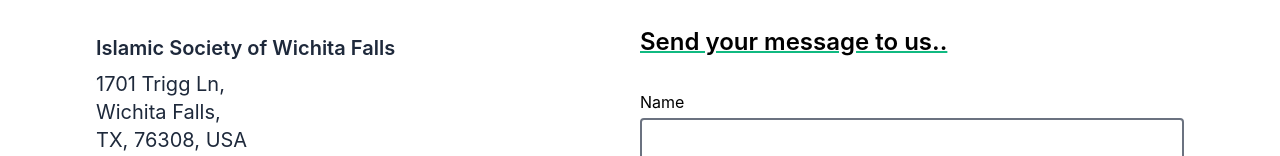
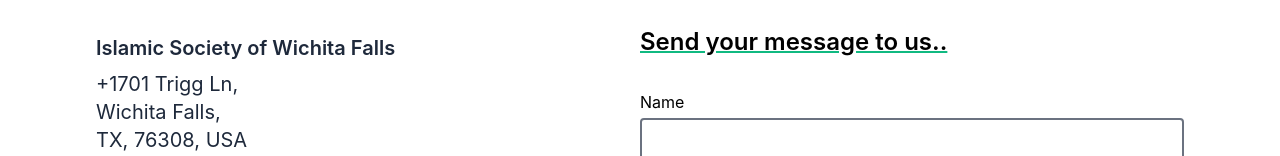
Before and after one commit to wfic/site, a Next.js app: page /contact in a window 1280 px wide. Shown: the part 621-777 px from the top of the page. Built offline with nearby package versions, Linux system fonts and the light colour scheme.

Commit message:
modified

```diff
--- a/components/Mailer.js
+++ b/components/Mailer.js
@@ -16,7 +16,6 @@
       }).catch(err => {
           console.log(err);
       })
-      e.reset()
   }
 
   return (
--- a/pages/contact.js
+++ b/pages/contact.js
@@ -27,7 +27,7 @@
                 <div className="grid grid-cols-1 md:grid-cols-2 mt-10">
                     <div className="">
                         <h2 className="text-md md:text-xl font-semibold text-slate-800 py-2">Islamic Society of Wichita Falls</h2>
-                        <p className='text-md md:text-xl text-slate-800'>1701 Trigg Ln,</p>
+                        <p className='text-md md:text-xl text-slate-800'>+1701 Trigg Ln,</p>
                         <p className='text-md md:text-xl text-slate-800'>Wichita Falls,</p>
                         <p className='text-md md:text-xl text-slate-800 mb-3'>TX, 76308, USA</p>
                         <div>
```
